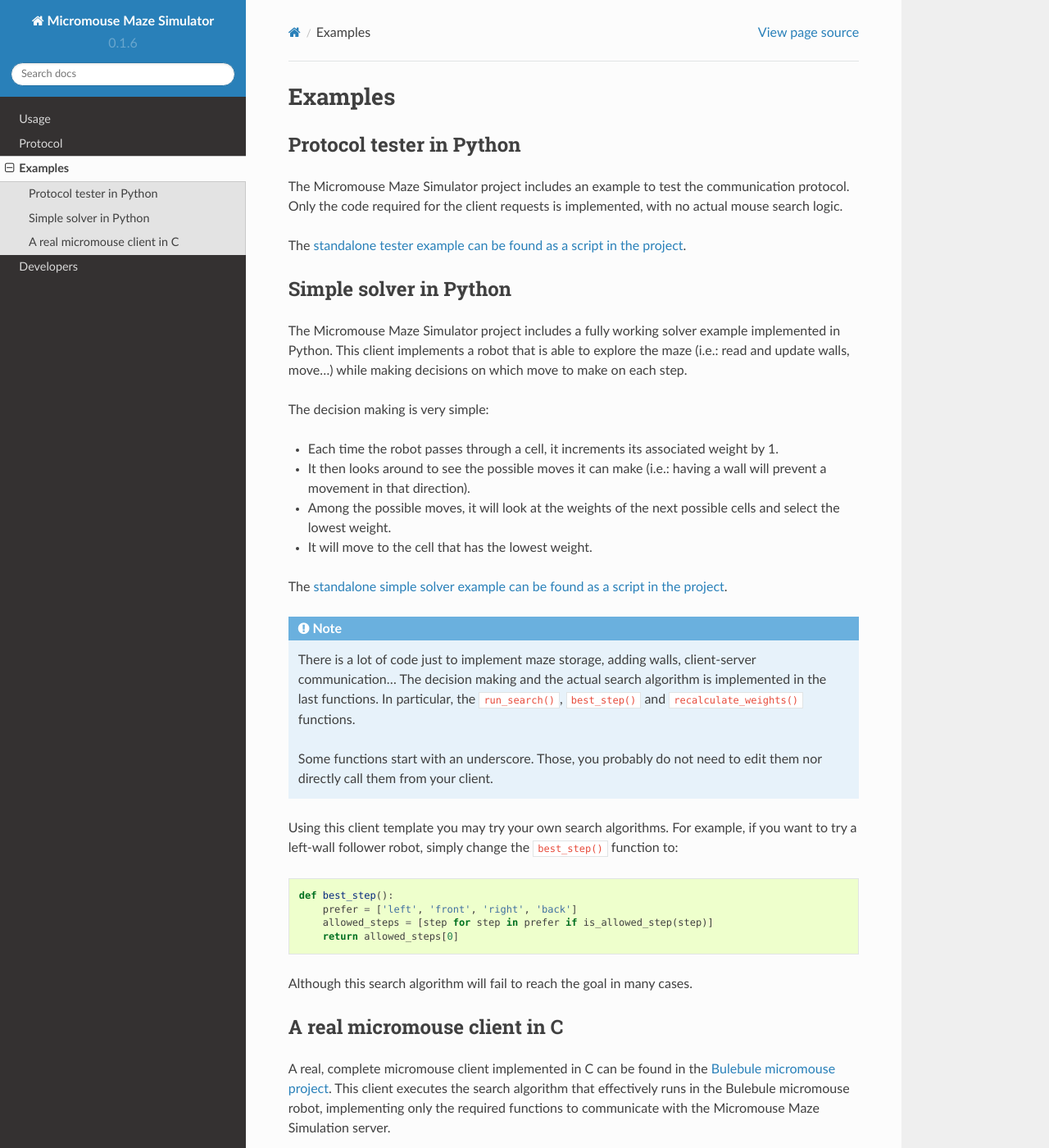
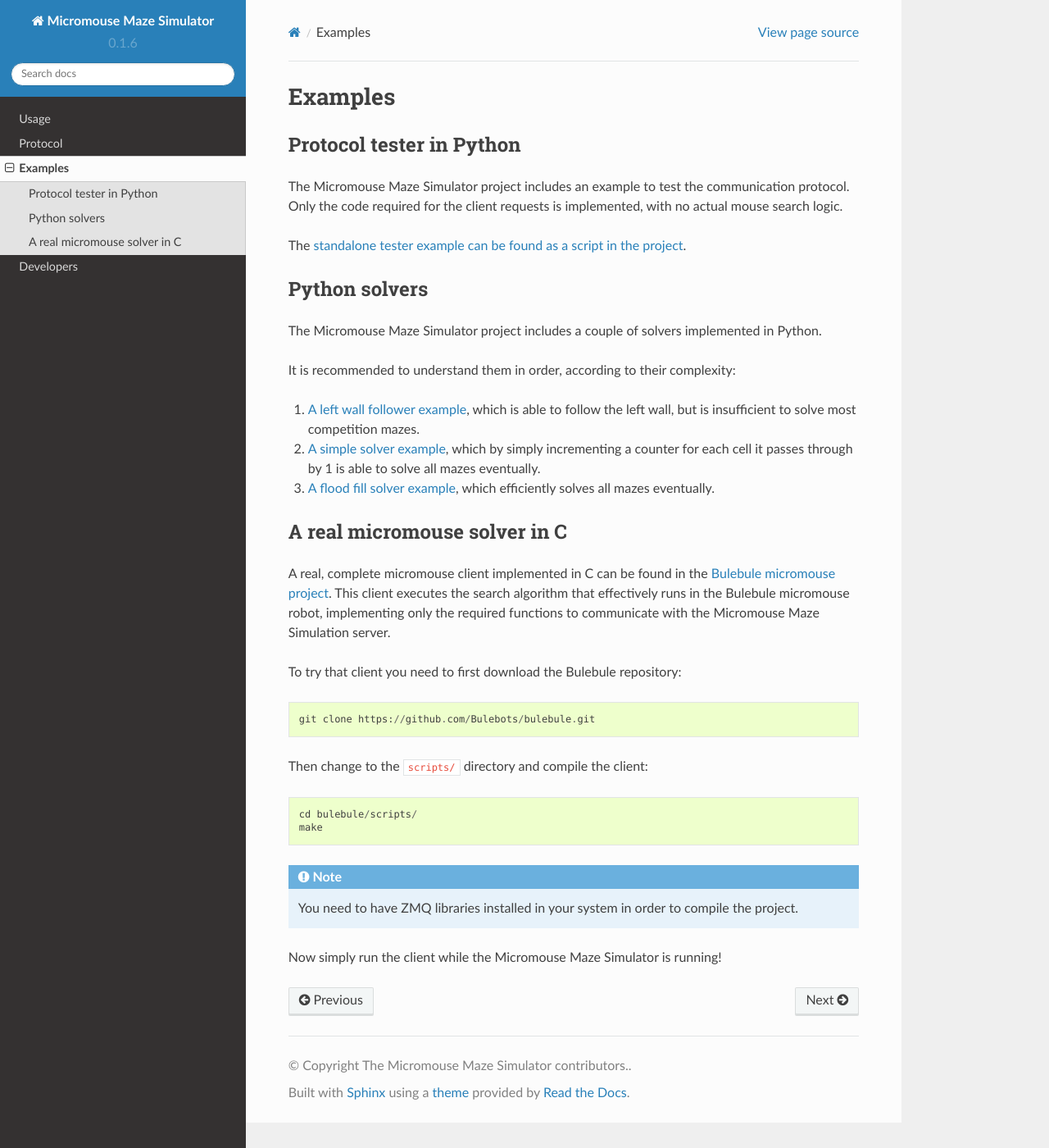
Before and after one commit to Bulebots/mmsim, a Sphinx documentation site: the page built from docs/source/examples.rst, in a window 1280 px wide and 1400 px high. Shown: the whole window at 82% size. Built offline with Sphinx 7.4.7 and the Read the Docs theme 2.0.0, drawn with Linux system fonts in a browser that asks for light colours.

Commit message:
Update project documentation

```diff
--- a/docs/source/examples.rst
+++ b/docs/source/examples.rst
@@ -1,12 +1,7 @@
-.. index:: examples
-
-
 ********
 Examples
 ********
 
-
-.. index:: client, tester, python
 
 Protocol tester in Python
 =========================
@@ -19,54 +14,23 @@
 <https://github.com/Bulebots/mmsim/blob/master/examples/client_tester.py>`_.
 
 
-.. index:: client, simple, solver, python
+Python solvers
+==============
 
-Simple solver in Python
-=======================
+The Micromouse Maze Simulator project includes a couple of solvers implemented
+in Python.
 
-The Micromouse Maze Simulator project includes a fully working solver example
-implemented in Python. This client implements a robot that is able to explore
-the maze (i.e.: read and update walls, move...) while making decisions on
-which move to make on each step.
+It is recommended to understand them in order, according to their complexity:
 
-The decision making is very simple:
-
-- Each time the robot passes through a cell, it increments its associated
-  weight by 1.
-- It then looks around to see the possible moves it can make (i.e.: having a
-  wall will prevent a movement in that direction).
-- Among the possible moves, it will look at the weights of the next possible
-  cells and select the lowest weight.
-- It will move to the cell that has the lowest weight.
-
-The `standalone simple solver example can be found as a script in the project
-<https://github.com/Bulebots/mmsim/blob/master/examples/client_simple.py>`_.
-
-.. note:: There is a lot of code just to implement maze storage, adding walls,
-   client-server communication... The decision making and the actual search
-   algorithm is implemented in the last functions. In particular, the
-   ``run_search()``, ``best_step()`` and ``recalculate_weights()`` functions.
-
-   Some functions start with an underscore. Those, you probably do not need
-   to edit them nor directly call them from your client.
-
-Using this client template you may try your own search algorithms. For example,
-if you want to try a left-wall follower robot, simply change the
-``best_step()`` function to:
-
-.. code:: python
-
-   def best_step():
-       prefer = ['left', 'front', 'right', 'back']
-       allowed_steps = [step for step in prefer if is_allowed_step(step)]
-       return allowed_steps[0]
-
-Although this search algorithm will fail to reach the goal in many cases.
+#. `A left wall follower example`_, which is able to follow the left wall, but
+   is insufficient to solve most competition mazes.
+#. `A simple solver example`_, which by simply incrementing a counter for each
+   cell it passes through by 1 is able to solve all mazes eventually.
+#. `A flood fill solver example`_, which efficiently solves all mazes
+   eventually.
 
 
-.. index:: real, client, C, Bulebule
-
-A real micromouse client in C
+A real micromouse solver in C
 =============================
 
 A real, complete micromouse client implemented in C can be found in the
@@ -88,3 +52,11 @@
    compile the project.
 
 Now simply run the client while the Micromouse Maze Simulator is running!
+
+
+.. _A left wall follower example:
+   https://github.com/Bulebots/mmsim/blob/master/examples/client_leftwall.py
+.. _A simple solver example:
+   https://github.com/Bulebots/mmsim/blob/master/examples/client_simple.py
+.. _A flood fill solver example:
+   https://github.com/Bulebots/mmsim/blob/master/examples/client_floodfill.py
```
Also changed, not shown: 4 other files.
